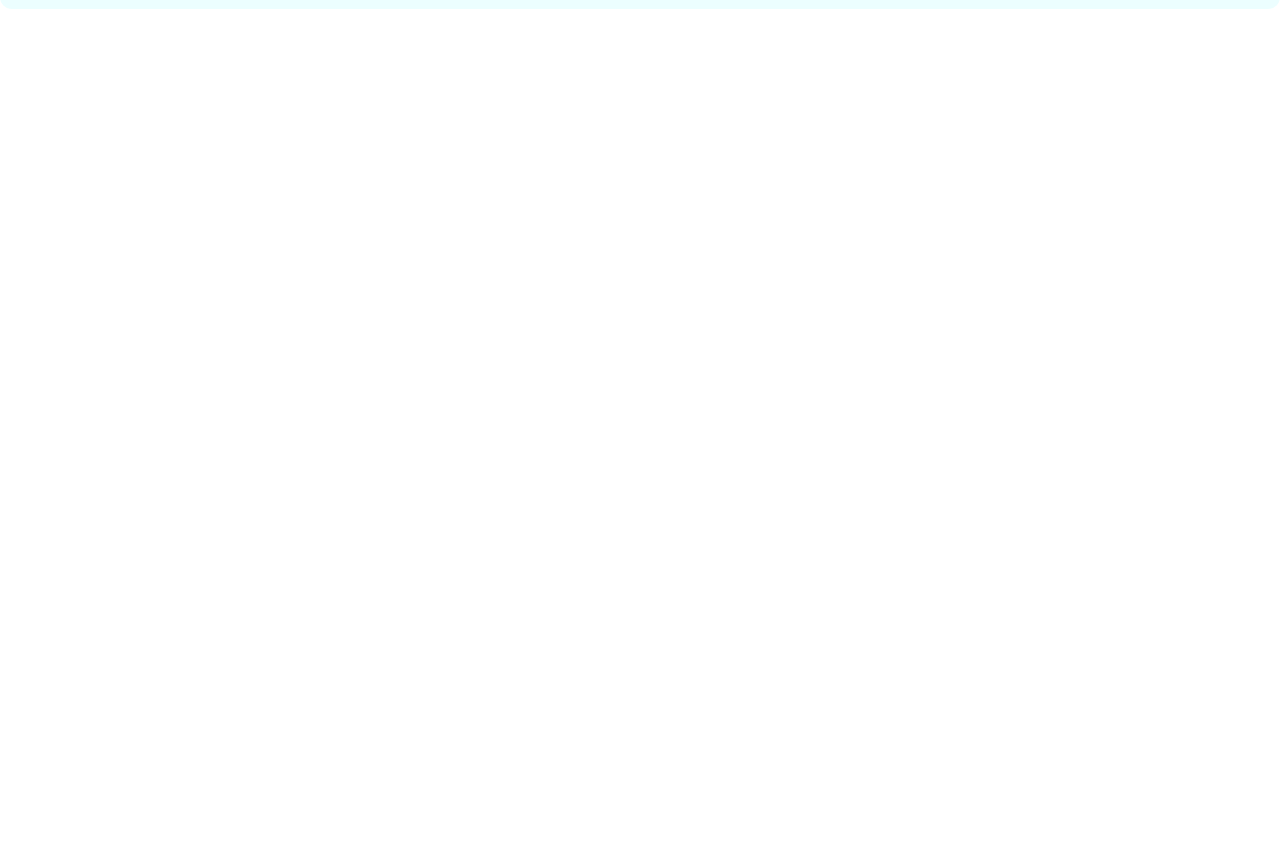
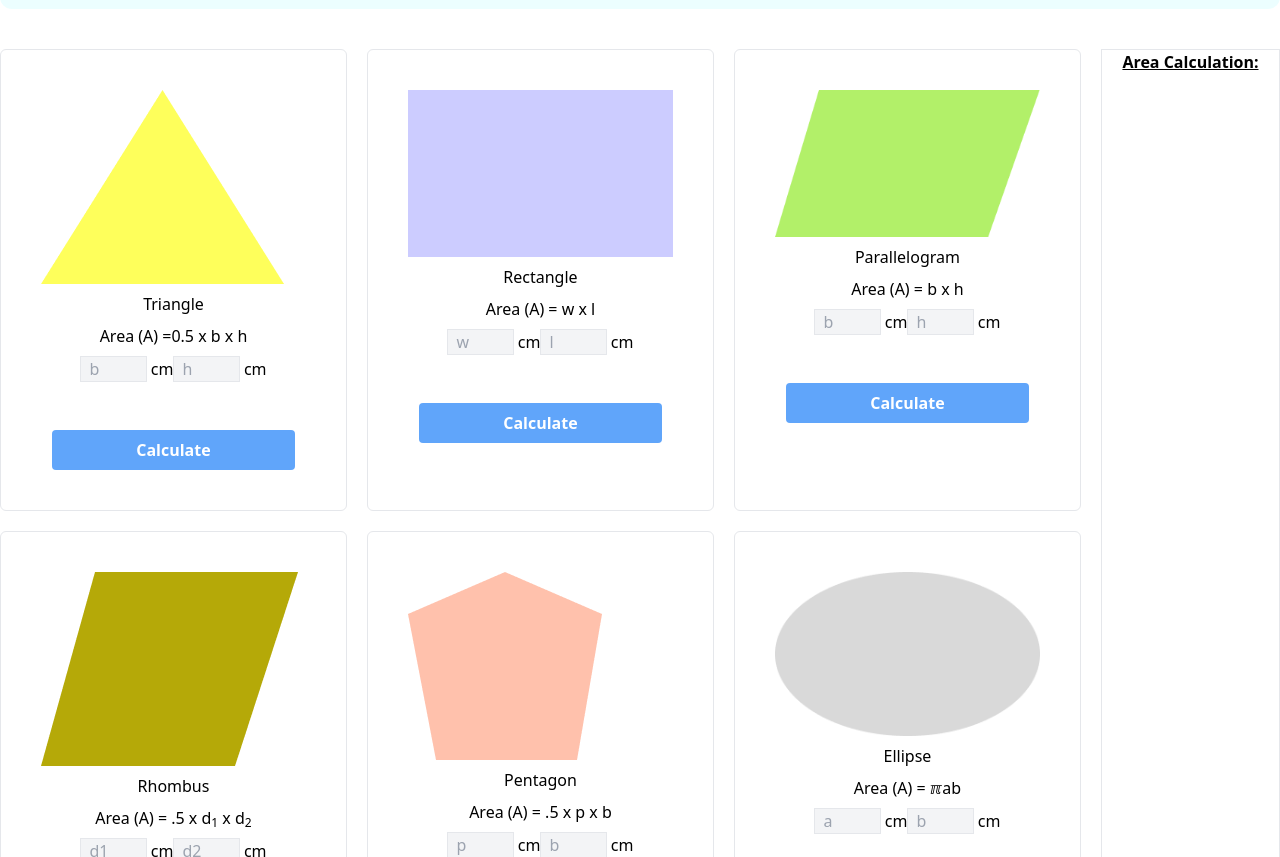
Before and after one commit to Aniqa4/Interactive-geometry, a plain HTML site: page index.html in a window 1280 px wide. Shown: the part 95-952 px from the top of the page. Before the commit the page ends 800 px from the top, so only its background shows below. Drawn offline with nearby package versions, Linux system fonts and the light colour scheme.

Commit message:
main section

```diff
--- a/index.html
+++ b/index.html
@@ -8,14 +8,75 @@
     <script src="https://cdn.tailwindcss.com"></script>
 </head>
 <body class="container mx-auto">
-    <div class="flex justify-between bg-cyan-50 mt-3 p-3 rounded-xl">
+    <header class="flex justify-between bg-cyan-50 mt-3 mb-10 p-3 rounded-xl">
         <div>
             <h1 class="text-3xl font-bold">Interactive</h1>
             <p class="text-gray-500 text-2xl">Geometry Genius</p>
         </div>
         <div>
-            <button class="font-semibold text-white rounded bg-blue-400 p-2 px-5">Blog</button>
+            <button class="font-semibold text-white rounded bg-blue-400 p-2 px-5 flex">Blog</button>
         </div>
-    </div>
+    </header>
+    <main class="flex gap-5 mb-20">
+        <section class="grid grid-rows-2 grid-cols-3 gap-5">
+            <div class="border rounded-md p-10 text-center">
+                <img src="images/triangle.png" alt="triangle">
+                <h1 class="py-2">Triangle</h1>
+                <p>Area (A) =0.5 x b x h</p>
+                <p class="py-2"><input type="text" placeholder="b" class="border border-solid bg-gray-100 px-2 w-3/12">
+                    <span> cm</span><input type="text" placeholder="h" class="border border-solid bg-gray-100 px-2 w-3/12"><span> cm</span>
+                </p>
+                <button class="font-semibold text-white rounded bg-blue-400 p-2 px-5 w-11/12 mt-10">Calculate</button>
+            </div>
+            <div class="border rounded-md p-10 text-center">
+                <img src="images/rectangle.png" alt="rectangle">
+                <h1 class="py-2">Rectangle</h1>
+                <p>Area (A) = w x l</p>
+                <p class="py-2"><input type="text" placeholder="w" class="border border-solid bg-gray-100 px-2 w-3/12">
+                    <span> cm</span><input type="text" placeholder="l" class="border border-solid bg-gray-100 px-2 w-3/12"><span> cm</span>
+                </p>
+                <button class="font-semibold text-white rounded bg-blue-400 p-2 px-5 w-11/12 mt-10">Calculate</button>
+            </div>
+            <div class="border rounded-md p-10 text-center">
+                <img src="images/parallelogram.png" alt="parallelogram">
+                <h1 class="py-2">Parallelogram</h1>
+                <p>Area (A) = b x h</p>
+                <p class="py-2"><input type="text" placeholder="b" class="border border-solid bg-gray-100 px-2 w-3/12">
+                    <span> cm</span><input type="text" placeholder="h" class="border border-solid bg-gray-100 px-2 w-3/12"><span> cm</span>
+                </p>
+                <button class="font-semibold text-white rounded bg-blue-400 p-2 px-5 w-11/12 mt-10">Calculate</button>
+            </div>
+            <div class="border rounded-md p-10 text-center">
+                <img src="images/rhombus.png" alt="rhombus">
+                <h1 class="py-2">Rhombus</h1>
+                <p>Area (A) = .5 x d<sub>1</sub> x d<sub>2</sub></p>
+                <p class="py-2"><input type="text" placeholder="d1" class="border border-solid bg-gray-100 px-2 w-3/12">
+                    <span> cm</span><input type="text" placeholder="d2" class="border border-solid bg-gray-100 px-2 w-3/12"><span> cm</span>
+                </p>
+                <button class="font-semibold text-white rounded bg-blue-400 p-2 px-5 w-11/12 mt-10">Calculate</button>
+            </div>
+            <div class="border rounded-md p-10 text-center">
+                <img src="images/pentagon.png" alt="pentagon">
+                <h1 class="py-2">Pentagon</h1>
+                <p>Area (A) = .5 x p x b</p>
+                <p class="py-2"><input type="text" placeholder="p" class="border border-solid bg-gray-100 px-2 w-3/12">
+                    <span> cm</span><input type="text" placeholder="b" class="border border-solid bg-gray-100 px-2 w-3/12"><span> cm</span>
+                </p>
+                <button class="font-semibold text-white rounded bg-blue-400 p-2 px-5 w-11/12 mt-10">Calculate</button>
+            </div>
+            <div class="border rounded-md p-10 text-center">
+                <img src="images/ellipse.png" alt="ellipse">
+                <h1 class="py-2">Ellipse</h1>
+                <p>Area (A) = &#8508;ab</p>
+                <p class="py-2"><input type="text" placeholder="a" class="border border-solid bg-gray-100 px-2 w-3/12">
+                    <span> cm</span><input type="text" placeholder="b" class="border border-solid bg-gray-100 px-2 w-3/12"><span> cm</span>
+                </p>
+                <button class="font-semibold text-white rounded bg-blue-400 p-2 px-5 w-11/12 mt-10">Calculate</button>
+            </div>
+        </section>
+        <aside class="text-center border border-solid w-3/12">
+            <p class="font-semibold underline">Area Calculation:</p>
+        </aside>
+    </main>
 </body>
 </html>
```
